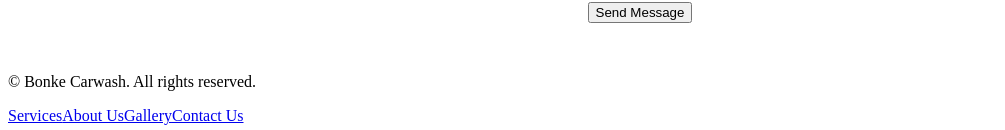
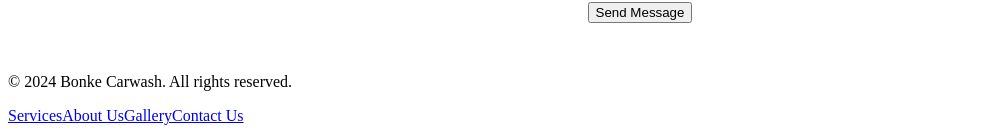
Before and after one commit to skywalker2004/carwashApp-Vue-master, a Vue app: page / in a window 1280 px wide. Shown: the part 2315-2445 px from the top of the page, without its empty margins (0-1005 px from the left). Built offline with nearby package versions, Linux system fonts and the light colour scheme.

Commit message:
Add dynamic currentYear using JavaScript Date object in the script section.

```diff
--- a/src/components/Footer.vue
+++ b/src/components/Footer.vue
@@ -11,3 +11,13 @@
     </nav>
   </footer>
 </template>
+<script>
+export default {
+  name: "AppFooter", // Register the component name as AppFooter
+  data() {
+    return {
+      currentYear: new Date().getFullYear(), // Get the current year
+    };
+  },
+};
+</script>
```
